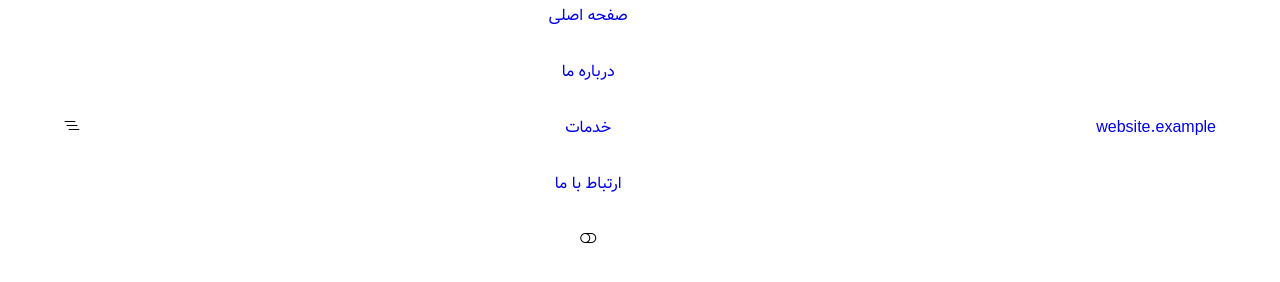
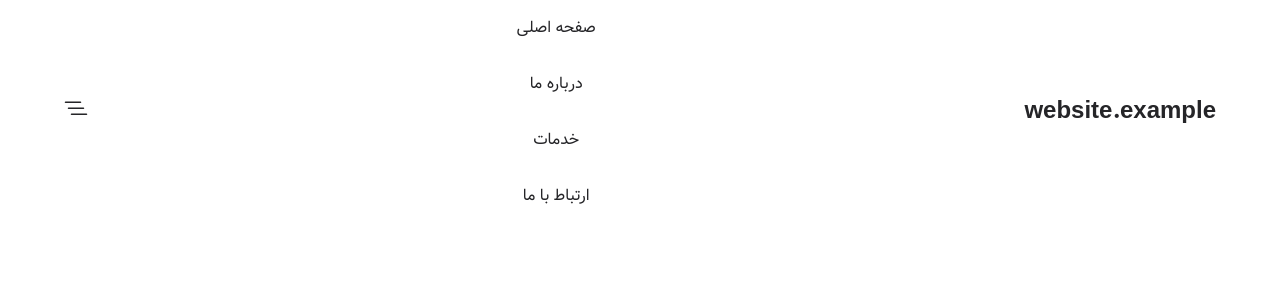
Before and after one commit to AmirrMahmoudi/css, a website: page project-1/sass/index.html in a window 1280 px wide. Drawn offline with Linux system fonts and the light colour scheme; files whose address does not match are found by name.

Commit message:
navbar-2

```diff
--- a/project-1/sass/index.html
+++ b/project-1/sass/index.html
@@ -12,7 +12,7 @@
     <header class="header">
       <nav class="nav container">
         <a href="#" class="nav__logo">website.example</a>
-        <div class="nav__menu">
+        <div class="nav__menu" id="nav-menu">
           <ul class="nav__list">
             <li class="nav__item">
               <a class="nav__link" href="#">صفحه اصلی</a>
@@ -26,14 +26,21 @@
             <li class="nav__item">
               <a class="nav__link" href="#">ارتباط با ما</a>
             </li>
-            <i class="bi bi-toggle-off"></i>
+            <!-- <i class="bi bi-toggle-off"></i> -->
           </ul>
         </div>
-        <div class="nav_toggle">
+
+        <div class="nav__toggle" id="nav-toggle">
           <i class="bi bi-list-nested"></i>
         </div>
+
         <a class="button button__header" href="#">لورم ایپسوم</a>
       </nav>
     </header>
+
+<script src="./js/app.js">
+
+</script>
+
   </body>
 </html>
--- /dev/null
+++ b/project-1/sass/js/app.js
@@ -0,0 +1,7 @@
+const navMenu = document.getElementById("nav-menu");
+const navToggle = document.getElementById("nav-toggle");
+
+// show menu
+navToggle.addEventListener("click", () => {
+  navMenu.classList.toggle("show-menu");
+});
--- a/project-1/sass/scss/components/_header.scss
+++ b/project-1/sass/scss/components/_header.scss
@@ -4,6 +4,7 @@
   background-color: var(--body-color);
   top: 0;
   left: 0;
+  padding: 0.75rem 0;
 }
 
 .nav {
@@ -11,10 +12,19 @@
   justify-content: space-between;
   align-items: center;
 
+  &__logo {
+    font-size: 1.5rem;
+    font-weight: bold;
+  }
+  &__toggle {
+    font-size: 1.5rem;
+    cursor: pointer;
+  }
+
   &__menu {
     @media screen and (max-width: 767px) {
       position: fixed;
-      top: 4rem;
+      top: -100%;
       left: 0;
       right: 0;
       background-color: var(--container-color);
@@ -23,6 +33,7 @@
       margin: 0 auto;
       border-radius: 2rem;
       padding: 2.5rem 0;
+      transition: 0.4s;
     }
   }
   &__list {
@@ -32,4 +43,13 @@
     align-items: center;
     row-gap: 1.5rem;
   }
+  &__link,
+  &__logo,
+  &__toggle {
+    color: var(--title-color);
+  }
 }
+
+.show-menu {
+  top: 4rem;
+}
```
Also changed, not shown: project-1/sass/css/styles.css, 1 other file.
